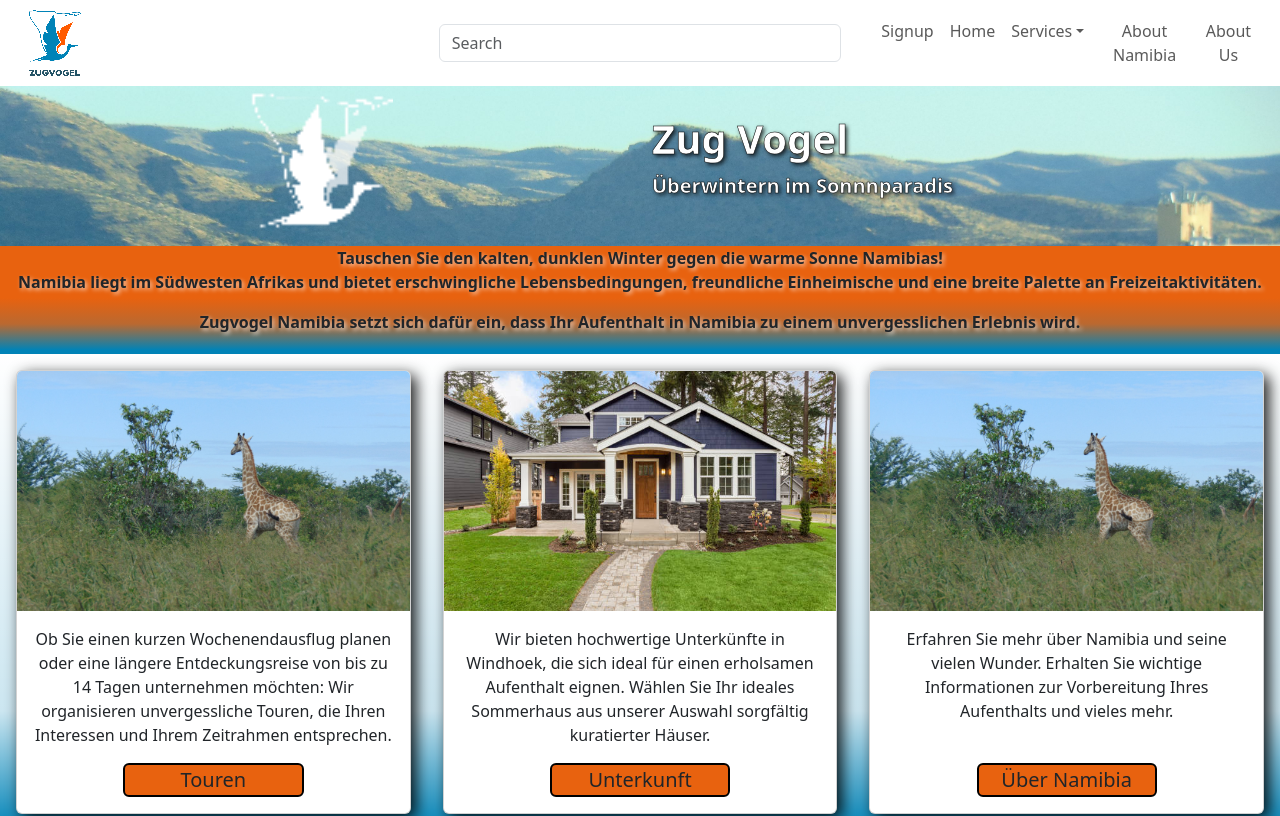
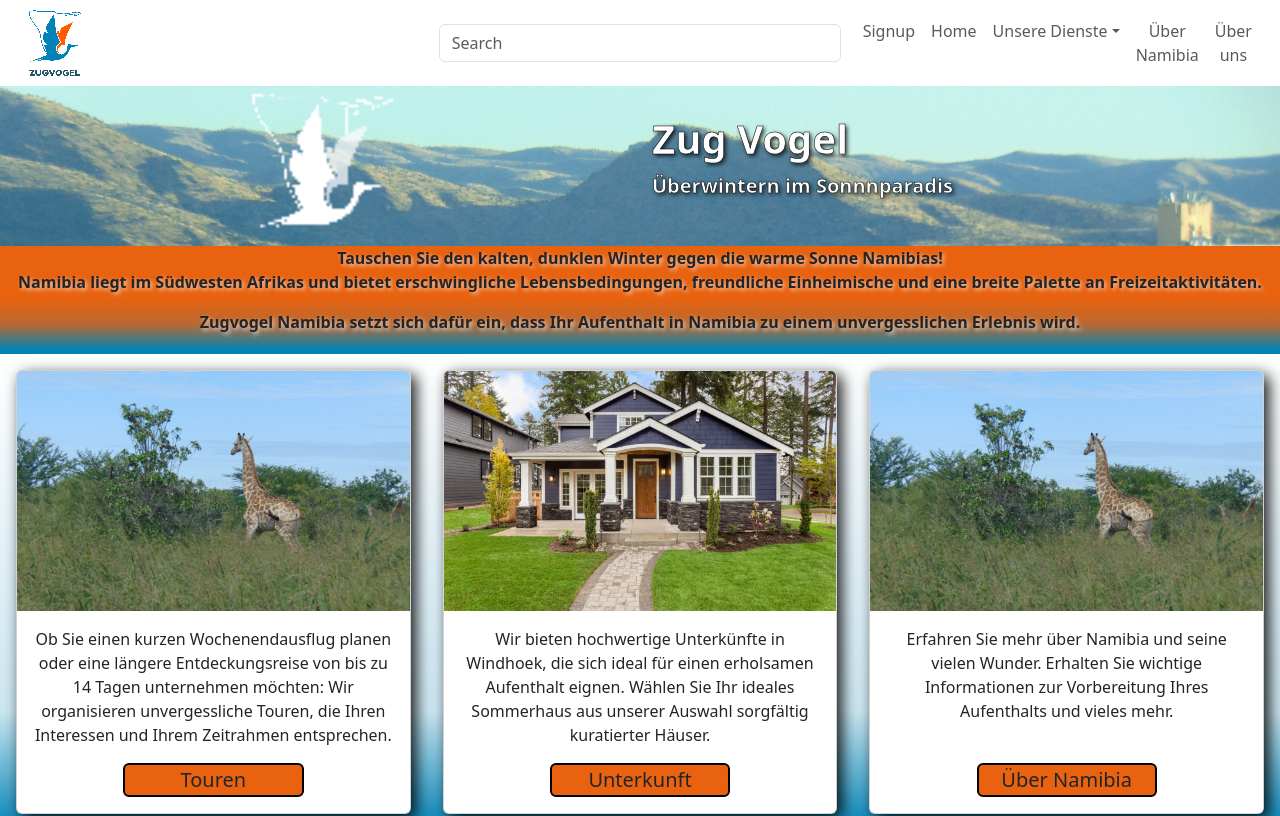
Before and after one commit to Inotila/Zug-Vogel, a React (Create React App) app in the folder frontend/: page / in a window 1280 px wide. Shown: the top 816 px of the page. Built offline with nearby package versions, Linux system fonts and the light colour scheme.

Commit message:
Added about namibia page. updated links on other pages that lead to the about namibia page

```diff
--- a/frontend/src/App.tsx
+++ b/frontend/src/App.tsx
@@ -6,6 +6,7 @@ import Footer from './components/footer/footer';
 import HomePage from './components/home/home';
 import AccomodationPage from './components/accomdation/accommodation';
 import TourPage from './components/tours/tours';
+import AboutNamibiaPage from './components/aboutNambia/aboutNamibia';
 
 
 const App: React.FC = () => {
@@ -16,10 +17,11 @@ const App: React.FC = () => {
         <div className="content">
           <Routes>
             {/* HomePage component */}
-            <Route path="/" element={<HomePage />} />
+            <Route path="/" element={< HomePage />} />
             {/* AccomodationPage route */}
-            <Route path="/Unterkunft" element={<AccomodationPage />} />
-            <Route path="/touren" element={<TourPage />} />
+            <Route path="/Unterkunft" element={< AccomodationPage />} />
+            <Route path="/touren" element={< TourPage />} />
+            <Route path="/überNamibia" element={< AboutNamibiaPage />} />
           </Routes>
         </div>
         <Footer />
--- /dev/null
+++ b/frontend/src/components/aboutNambia/aboutNamibia.tsx
@@ -0,0 +1,27 @@
+import React from 'react';
+import '../../assets/css/index.css';
+import './assets/css/aboutNamibia.css';
+
+const AboutNamibiaPage: React.FC = () => {
+    return (
+        <div className="container-fluid text-center">
+            <div className="row">
+                <div className="col tour-hero-banner-container">
+                    <h1>Uber Namibia</h1>
+                    <p>Ein Land mit sonnigem blauen Himmel und atemberaubender Natur</p>
+                </div>
+            </div>
+            <div className="row hero-text-container">
+                <div className="col">
+                    <p>Namibia ist ein wunderschönes Land im südlichen Afrika.
+                        <br /> Namibia ist für seine sich ständig verändernden Landschaften, seine vielfältige Tierwelt
+                        <br /> und seine freundliche Bevölkerung bekannt und ist der ideale Zufluchtsort vor den europäischen Wintern.
+                        <br /> Außerdem ist es sehr erschwinglich.
+                    </p>
+                </div>
+            </div>
+        </div>
+    );
+};
+
+export default AboutNamibiaPage;
--- a/frontend/src/components/home/home.tsx
+++ b/frontend/src/components/home/home.tsx
@@ -69,7 +69,7 @@ const HomePage: React.FC = () => {
                 Erfahren Sie mehr über Namibia und seine vielen Wunder.
                 Erhalten Sie wichtige Informationen zur Vorbereitung Ihres Aufenthalts und vieles mehr.
               </p>
-              <Link to="/" className="btn home-btn mt-auto">
+              <Link to="/überNamibia" className="btn home-btn mt-auto">
                 <h5 className="card-title accomodation-title">Über Namibia</h5>
               </Link>
             </div>
--- a/frontend/src/components/navbar/navbar.tsx
+++ b/frontend/src/components/navbar/navbar.tsx
@@ -64,7 +64,7 @@ const Navbar: React.FC = () => {
                     data-bs-toggle="dropdown"
                     aria-expanded="false"
                   >
-                    Services
+                    Unsere Dienste
                   </Link>
                   <ul className="dropdown-menu text-center" aria-labelledby="navbarDropdown">
                     <li>
@@ -80,13 +80,13 @@ const Navbar: React.FC = () => {
                   </ul>
                 </li>
                 <li className="nav-item">
-                  <Link className="nav-link" to="/services">
-                    About Namibia
+                  <Link className="nav-link" to="/überNamibia">
+                    Über Namibia
                   </Link>
                 </li>
                 <li className="nav-item">
                   <Link className="nav-link mx-3" to="/projects">
-                    About Us
+                    Über uns
                   </Link>
                 </li>
               </ul>
```
Also changed, not shown: frontend/src/components/aboutNambia/assets/css/aboutNamibia.css (added).
